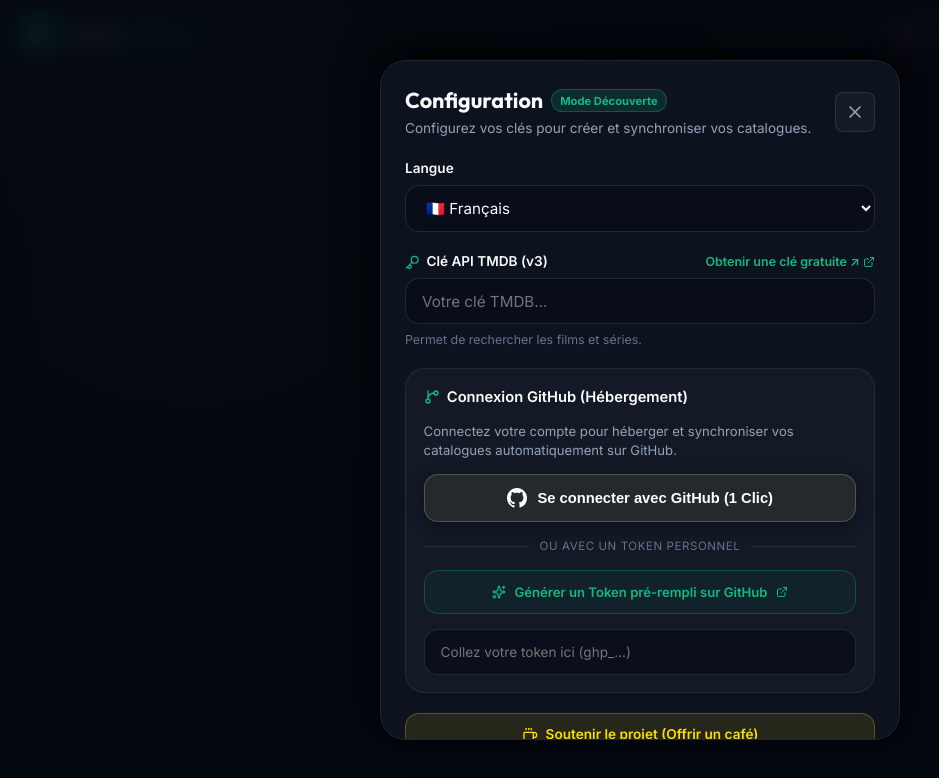
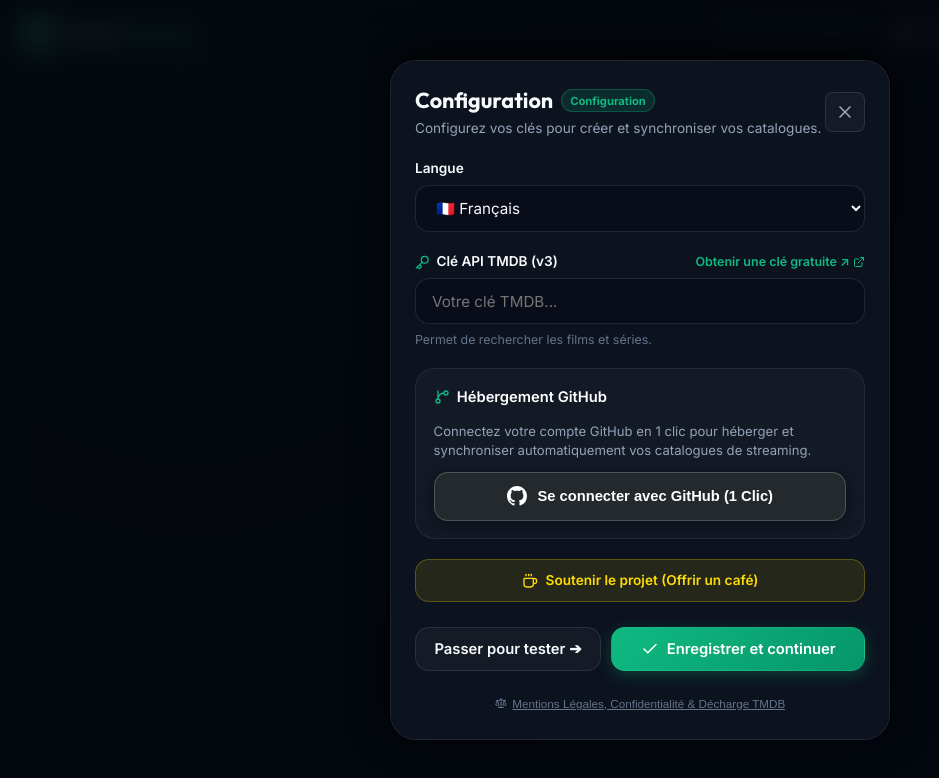
Before and after one commit to Wayku-io/EasyCatalog, a React (Vite) app: page / in a window 1280 px wide. Shown: the top 778 px of the page, without its empty margins (0-939 px from the left). Built offline with nearby package versions, Linux system fonts and the light colour scheme.

Commit message:
refactor: simplify settings to TMDB key and 1-click GitHub button only

```diff
--- a/src/components/ConfigModal.jsx
+++ b/src/components/ConfigModal.jsx
@@ -2,16 +2,11 @@
 import {
   Key,
   GitBranch,
-  FolderGit2,
   X,
   Check,
   ExternalLink,
   Coffee,
-  Loader2,
-  Sparkles,
   LogOut,
-  ChevronDown,
-  ChevronUp,
   CheckCircle2,
   Scale
 } from 'lucide-react';
@@ -21,8 +16,7 @@
   fetchUserProfile,
   fetchUserRepos,
   createDefaultRepo,
-  loginWithGitHub,
-  getGitHubClientId
+  loginWithGitHub
 } from '../services/github';
 
 export default function ConfigModal({ isOpen, isInitialGate, config, onSave, onClose, onSkip, onOpenLegal }) {
@@ -36,9 +30,6 @@
 
   // Auto-detection state
   const [userProfile, setUserProfile] = useState(null);
-  const [isLoadingUser, setIsLoadingUser] = useState(false);
-  const [isAutoCreatingRepo, setIsAutoCreatingRepo] = useState(false);
-  const [showAdvancedRepo, setShowAdvancedRepo] = useState(false);
 
   useEffect(() => {
     if (config) {
@@ -63,7 +54,7 @@
     }
   }, [isOpen]);
 
-  // Auto-detect user & auto-configure repository
+  // Load user profile when token is present
   useEffect(() => {
     const token = githubToken.trim();
     if (!token) {
@@ -72,48 +63,38 @@
     }
 
     let isMounted = true;
-    const timer = setTimeout(async () => {
-      setIsLoadingUser(true);
-      setError('');
+    (async () => {
       try {
         const profile = await fetchUserProfile(token);
         if (!isMounted) return;
         setUserProfile(profile);
 
-        // If repo is not set yet, automatically set it to username/EasyCatalog
         const defaultRepo = `${profile.login}/EasyCatalog`;
-        if (!githubRepo || githubRepo.endsWith('/EasyCatalog')) {
+        if (!githubRepo) {
           setGithubRepo(defaultRepo);
         }
 
-        // Check if repo exists; if not, auto-create it silently
+        // Verify or auto-create repo silently
         const repos = await fetchUserRepos(token);
         if (!isMounted) return;
 
         const exists = repos.some((r) => r.toLowerCase() === defaultRepo.toLowerCase());
-        if (!exists && (!githubRepo || githubRepo === defaultRepo)) {
-          setIsAutoCreatingRepo(true);
+        if (!exists) {
           try {
             await createDefaultRepo(token, 'EasyCatalog');
-            addToast(`Dépôt "${defaultRepo}" créé automatiquement sur GitHub !`, 'success');
           } catch (createErr) {
             console.warn("Auto-create repo notice:", createErr);
-          } finally {
-            if (isMounted) setIsAutoCreatingRepo(false);
           }
         }
       } catch (err) {
         if (isMounted) {
           setUserProfile(null);
         }
-      } finally {
-        if (isMounted) setIsLoadingUser(false);
       }
-    }, 450);
+    })();
 
     return () => {
       isMounted = false;
-      clearTimeout(timer);
     };
   }, [githubToken]);
 
@@ -121,7 +102,6 @@
     setGithubToken('');
     setGithubRepo('');
     setUserProfile(null);
-    setShowAdvancedRepo(false);
     addToast("Compte GitHub déconnecté.", "info");
   };
 
@@ -133,14 +113,8 @@
     const cleanToken = githubToken.trim();
     let cleanRepo = githubRepo.trim();
 
-    // If user has a token & profile but repo is empty, auto-fill it
     if (cleanToken && userProfile && !cleanRepo) {
       cleanRepo = `${userProfile.login}/EasyCatalog`;
-    }
-
-    if (cleanRepo && !cleanRepo.includes('/')) {
-      setError("Le dépôt GitHub doit être sous la forme 'pseudo/nom-du-depot'.");
-      return;
     }
 
     setError('');
@@ -162,7 +136,7 @@
         }
       }}
     >
-      <div className="modal-content" onClick={(e) => e.stopPropagation()} style={{ maxWidth: '520px' }}>
+      <div className="modal-content" onClick={(e) => e.stopPropagation()} style={{ maxWidth: '500px' }}>
         <div className="modal-header">
           <div>
             <div style={{ display: 'flex', alignItems: 'center', gap: '0.5rem', marginBottom: '0.2rem' }}>
@@ -179,7 +153,7 @@
                   padding: '0.15rem 0.5rem',
                   borderRadius: '9999px'
                 }}>
-                  Mode Découverte
+                  Configuration
                 </span>
               )}
             </div>
@@ -208,7 +182,7 @@
         )}
 
         <form onSubmit={handleSubmit} style={{ display: 'flex', flexDirection: 'column', gap: '1.25rem' }}>
-          {/* Language Selector */}
+          {/* 1. Language Selector */}
           <div className="form-group">
             <label className="form-label">{t('languageLabel')}</label>
             <select
@@ -224,7 +198,7 @@
             </select>
           </div>
 
-          {/* TMDB API Key */}
+          {/* 2. TMDB API Key */}
           <div className="form-group">
             <div className="form-label">
               <span style={{ display: 'flex', alignItems: 'center', gap: '0.4rem' }}>
@@ -252,7 +226,7 @@
             <span className="form-help">{t('tmdbKeyHelp')}</span>
           </div>
 
-          {/* GITHUB INTEGRATION - 1 STEP ONLY */}
+          {/* 3. GITHUB 1-CLICK CONNECTION ONLY */}
           <div style={{
             background: 'rgba(255, 255, 255, 0.03)',
             border: '1px solid rgba(255, 255, 255, 0.08)',
@@ -265,7 +239,7 @@
             <div style={{ display: 'flex', alignItems: 'center', justifyContent: 'space-between' }}>
               <span style={{ fontWeight: 600, fontSize: '0.92rem', color: '#fff', display: 'flex', alignItems: 'center', gap: '0.45rem' }}>
                 <GitBranch size={16} color="var(--emerald)" />
-                Connexion GitHub (Hébergement)
+                Hébergement GitHub
               </span>
               {userProfile && (
                 <button
@@ -290,9 +264,8 @@
               )}
             </div>
 
-            {/* If user is connected */}
+            {/* If user is connected: User card */}
             {userProfile ? (
-              <div style={{ display: 'flex', flexDirection: 'column', gap: '0.75rem' }}>
               <div style={{
                 background: 'rgba(16, 185, 129, 0.08)',
                 border: '1px solid rgba(16, 185, 129, 0.25)',
@@ -318,54 +291,17 @@
                   </div>
                   <div style={{ display: 'flex', alignItems: 'center', gap: '0.35rem', color: 'var(--emerald)', fontSize: '0.78rem', marginTop: '0.2rem' }}>
                     <CheckCircle2 size={14} />
-                      <span>Compte connecté & Dépôt <strong>{githubRepo || `${userProfile.login}/EasyCatalog`}</strong> prêt</span>
+                    <span>Dépôt <strong>{githubRepo || `${userProfile.login}/EasyCatalog`}</strong> prêt</span>
                   </div>
                 </div>
               </div>
-
-                {/* Advanced: customize repo if power user really wants */}
-                <div>
-                  <button
-                    type="button"
-                    onClick={() => setShowAdvancedRepo(!showAdvancedRepo)}
-                    style={{
-                      background: 'none',
-                      border: 'none',
-                      color: 'var(--text-muted)',
-                      fontSize: '0.75rem',
-                      cursor: 'pointer',
-                      display: 'flex',
-                      alignItems: 'center',
-                      gap: '0.3rem',
-                      padding: 0
-                    }}
-                  >
-                    <span>Personnaliser le nom du dépôt (avancé)</span>
-                    {showAdvancedRepo ? <ChevronUp size={12} /> : <ChevronDown size={12} />}
-                  </button>
-
-                  {showAdvancedRepo && (
-                    <div style={{ marginTop: '0.5rem' }}>
-                      <input
-                        type="text"
-                        className="glass-input"
-                        value={githubRepo}
-                        onChange={(e) => setGithubRepo(e.target.value)}
-                        placeholder={`${userProfile.login}/EasyCatalog`}
-                        style={{ fontSize: '0.85rem' }}
-                      />
-                    </div>
-                  )}
-                </div>
-              </div>
             ) : (
-              /* If NOT connected */
-              <div style={{ display: 'flex', flexDirection: 'column', gap: '0.9rem' }}>
+              /* If NOT connected: The single 1-Click GitHub button */
+              <div style={{ display: 'flex', flexDirection: 'column', gap: '0.75rem' }}>
                 <p style={{ color: 'var(--text-secondary)', fontSize: '0.82rem', lineHeight: 1.45, margin: 0 }}>
-                  Connectez votre compte pour héberger et synchroniser vos catalogues automatiquement sur GitHub.
+                  Connectez votre compte GitHub en 1 clic pour héberger et synchroniser automatiquement vos catalogues de streaming.
                 </p>
 
-                {/* 1. Official GitHub OAuth Button (1 Clic) */}
                 <button
                   type="button"
                   onClick={() => {
@@ -379,7 +315,7 @@
                     background: '#24292e',
                     border: '1px solid rgba(255, 255, 255, 0.2)',
                     color: '#ffffff',
-                    padding: '0.8rem 1rem',
+                    padding: '0.85rem 1rem',
                     borderRadius: 'var(--radius-md)',
                     fontSize: '0.92rem',
                     fontWeight: 700,
@@ -400,62 +336,8 @@
                   </svg>
                   <span>Se connecter avec GitHub (1 Clic)</span>
                 </button>
-
-                {/* Divider */}
-                <div style={{ display: 'flex', alignItems: 'center', gap: '0.6rem', margin: '0.1rem 0' }}>
-                  <div style={{ flex: 1, height: '1px', background: 'rgba(255, 255, 255, 0.08)' }} />
-                  <span style={{ fontSize: '0.72rem', color: 'var(--text-muted)', letterSpacing: '0.05em' }}>
-                    OU AVEC UN TOKEN PERSONNEL
-                  </span>
-                  <div style={{ flex: 1, height: '1px', background: 'rgba(255, 255, 255, 0.08)' }} />
-                </div>
-
-                {/* Direct 1-click token generator button */}
-                <a
-                  href="https://github.com/settings/tokens/new?scopes=repo&description=EasyCatalog"
-                  target="_blank"
-                  rel="noopener noreferrer"
-                  className="btn btn-secondary"
-                  style={{
-                    display: 'flex',
-                    alignItems: 'center',
-                    justifyContent: 'center',
-                    gap: '0.5rem',
-                    textDecoration: 'none',
-                    fontSize: '0.82rem',
-                    padding: '0.55rem',
-                    borderColor: 'rgba(16, 185, 129, 0.3)',
-                    background: 'rgba(16, 185, 129, 0.06)',
-                    color: 'var(--emerald)'
-                  }}
-                >
-                  <Sparkles size={14} />
-                  <span>Générer un Token pré-rempli sur GitHub</span>
-                  <ExternalLink size={12} />
-                </a>
-
-                {/* Single Token Input */}
-                <div className="form-group" style={{ marginBottom: 0 }}>
-                  <div style={{ position: 'relative' }}>
-                    <input
-                      type="password"
-                      className="glass-input"
-                      value={githubToken}
-                      onChange={(e) => setGithubToken(e.target.value)}
-                      placeholder="Collez votre token ici (ghp_...)"
-                      autoComplete="off"
-                      style={{ paddingRight: isLoadingUser ? '2.5rem' : '0.9rem', fontSize: '0.85rem' }}
-                    />
-                    {isLoadingUser && (
-                      <div style={{ position: 'absolute', right: '0.8rem', top: '50%', transform: 'translateY(-50%)' }}>
-                        <Loader2 size={16} className="spin" color="var(--emerald)" />
               </div>
             )}
-                  </div>
-                </div>
-              </div>
-            )}
-
           </div>
 
           {/* Coffee support link inside settings for mobile users */}
@@ -464,14 +346,14 @@
             target="_blank"
             rel="noopener noreferrer"
             className="btn btn-coffee"
-            style={{ width: '100%', minHeight: '42px', fontSize: '0.85rem' }}
+            style={{ width: '100%', minHeight: '40px', fontSize: '0.85rem' }}
           >
             <Coffee size={16} />
             <span>Soutenir le projet (Offrir un café)</span>
           </a>
 
           {/* Action buttons */}
-          <div style={{ display: 'flex', gap: '0.65rem', marginTop: '0.5rem' }}>
+          <div style={{ display: 'flex', gap: '0.65rem', marginTop: '0.3rem' }}>
             {isInitialGate ? (
               <button
                 type="button"
@@ -503,7 +385,7 @@
           </div>
 
           {/* Legal, Privacy & Disclaimer trigger */}
-          <div style={{ textAlign: 'center', marginTop: '0.2rem' }}>
+          <div style={{ textAlign: 'center', marginTop: '0.1rem' }}>
             <button
               type="button"
               onClick={() => {
@@ -523,7 +405,7 @@
               }}
             >
               <Scale size={12} />
-              <span>Mentions Légales, Confidentialité (RGPD) & Décharge TMDB</span>
+              <span>Mentions Légales, Confidentialité & Décharge TMDB</span>
             </button>
           </div>
         </form>
```
Lines whose indentation alone changed are shown as unchanged.
